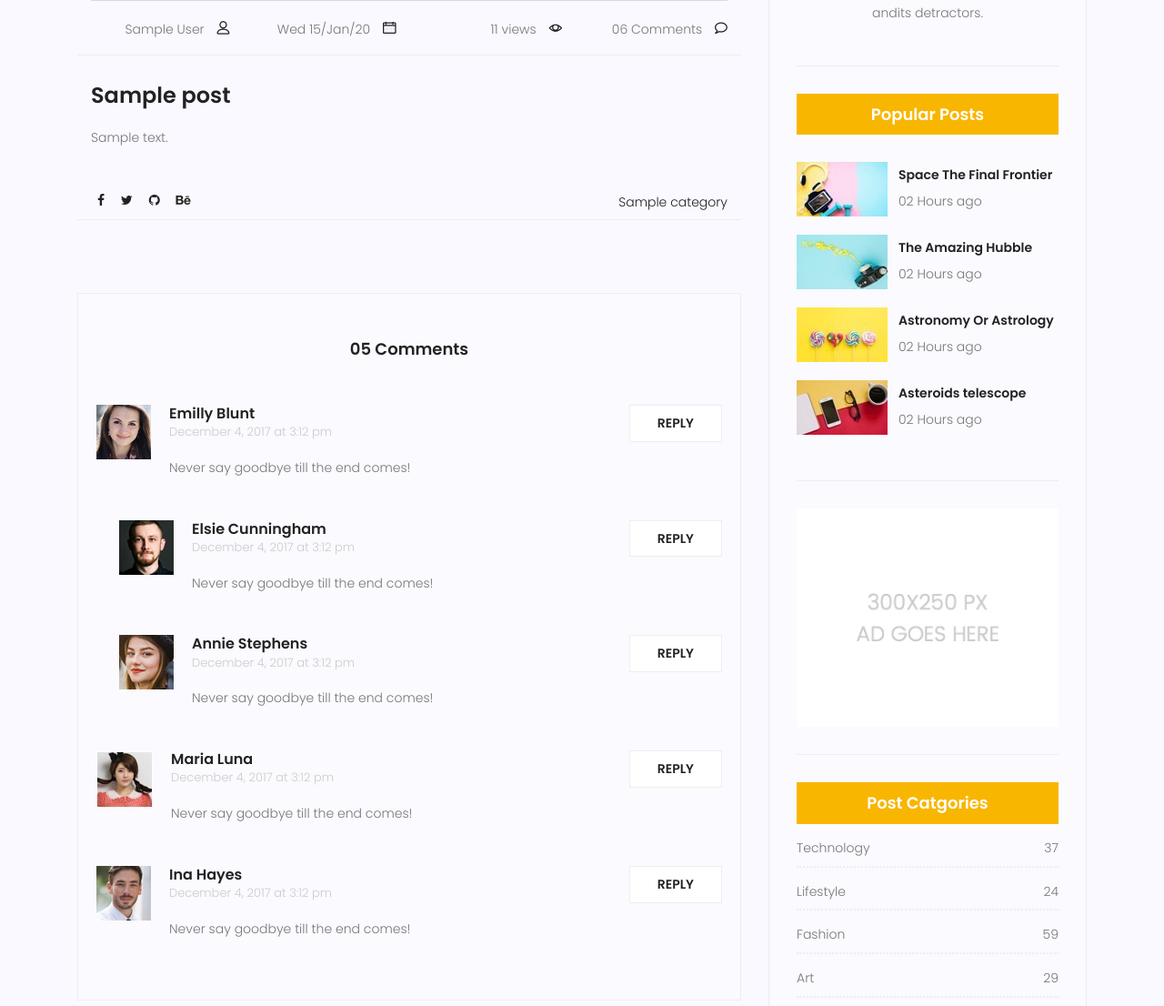
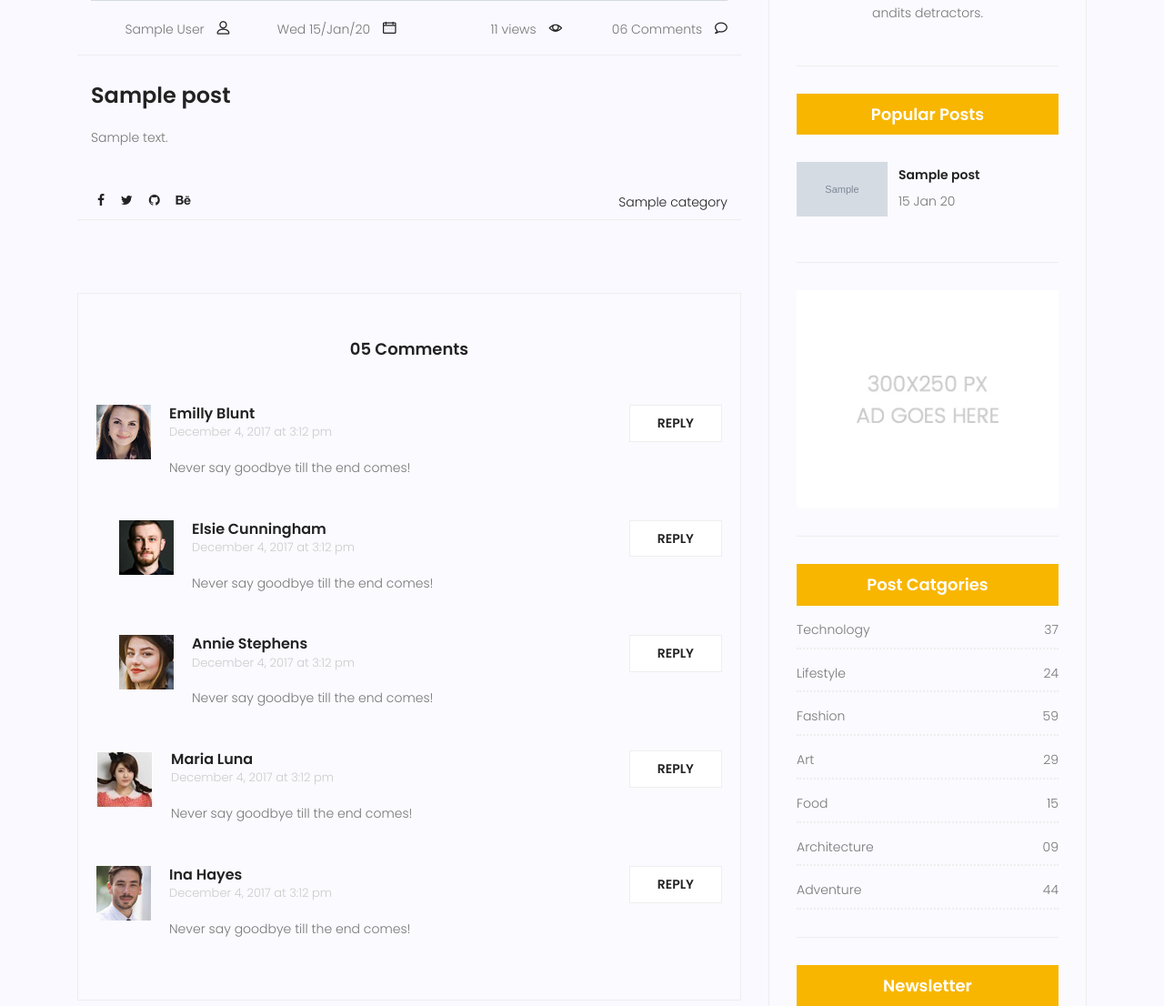
Before and after one commit to NimaBazargan/my-site, a Django app: page /blog/1 in a window 1280 px wide. Shown: the part 944-2050 px from the top of the page at 91% size. Run offline with Django 5.2, Linux system fonts and the light colour scheme; tables that the repository leaves empty hold one stand-in row (values such as "Sample post"); grey boxes marked "Sample" are stand-in pictures; some libraries are stand-ins or nearby versions.

Commit message:
updated popular posts
updated popular posts with inclusion tag and their date with simple tag

```diff
--- a/blog/templatetags/blog_tags.py
+++ b/blog/templatetags/blog_tags.py
@@ -2,6 +2,7 @@ from django import template
 from blog.models import Post
 from django.shortcuts import get_object_or_404
 from django.utils import timezone
+from datetime import datetime
 
 register = template.Library()
 
@@ -25,11 +26,46 @@ def show_prev_next(pid):
     else:
         next_post = list(posts)[0]
     context = {
-        'post' : post,
-        'posts' : posts,
         'index': index,
         'len_list': len_list,
         'prev_post': prev_post,
         'next_post': next_post,
     }
     return context
+
+@register.inclusion_tag('blog/blog-popular-post.html')
+def popular_post(arg=3):
+    posts = Post.objects.filter(status = 1, published_date__lte=timezone.now())
+    posts = posts.order_by("-views")[:arg]
+    context = {
+        'posts': posts,
+    }
+    return context
+
+@register.simple_tag(name='time')
+def function(pid):
+    post = Post.objects.get(id=pid)
+    current_time = timezone.now() - post.published_date
+    status = 0
+    if current_time.days < 1:
+        if current_time.seconds < 3600:
+            if current_time.seconds < 60:
+                return f"{current_time.seconds} Seconds ago"
+            else:
+                return f"{int(current_time.seconds/60)} Minutes ago"
+        else:
+            return f"{int(current_time.seconds/3600)} Hours ago"
+    if current_time.days < 31:
+        if timezone.now().month == post.published_date.month:
+            return f"{current_time.days} Days ago"
+        else:
+            if timezone.now().day < post.published_date.day:
+                return f"{current_time.days} Days ago"
+    if current_time.days < 366 :
+        if not (timezone.now().month == post.published_date.month and timezone.now().day == post.published_date.day):
+            now = post.published_date.date()
+            return now.strftime("%d %b")
+        else:
+            return post.published_date.strftime("%d %b %y")
+    else:
+        return post.published_date.strftime("%d %b %y")
--- a/statics/css/main.css
+++ b/statics/css/main.css
@@ -3656,6 +3656,8 @@ body.mobile-nav-active #mobile-nav-toggle {
 
 .widget-wrap .popular-post-widget .popular-post-list .thumb img {
   width: 100%;
+  width: 100px;
+  height: 60px;
 }
 
 .widget-wrap .popular-post-widget .single-post-list {
@@ -3907,6 +3909,8 @@ body.mobile-nav-active #mobile-nav-toggle {
   -moz-transition: all 0.3s ease 0s;
   -o-transition: all 0.3s ease 0s;
   transition: all 0.3s ease 0s;
+  width: 60px;
+  height: 60px;
 }
 
 .single-post-area .navigation-area .nav-left .lnr {
@@ -3946,6 +3950,8 @@ body.mobile-nav-active #mobile-nav-toggle {
   -moz-transition: all 0.3s ease 0s;
   -o-transition: all 0.3s ease 0s;
   transition: all 0.3s ease 0s;
+  width: 60px;
+  height: 60px;
 }
 
 .single-post-area .navigation-area .nav-right .lnr {
--- a/templates/blog/blog-popular-post.html
+++ b/templates/blog/blog-popular-post.html
@@ -1,50 +1,20 @@
 {% load static %}
+{% load blog_tags %}
 <div class="single-sidebar-widget popular-post-widget">
     <h4 class="popular-title">Popular Posts</h4>
     <div class="popular-post-list">
+        {% for post in posts %}
         <div class="single-post-list d-flex flex-row align-items-center">
             <div class="thumb">
-                <img class="img-fluid" src="{% static 'img/blog/pp1.jpg' %}" alt="">
+                <img class="img-fluid" src="{{post.image.url}}" alt="">
             </div>
             <div class="details">
                 <a href="#">
-                    <h6>Space The Final Frontier</h6>
+                    <h6>{{post.title}}</h6>
                 </a>
-                <p>02 Hours ago</p>
+                <p>{% time pid=post.id %}</p>
             </div>
         </div>
-        <div class="single-post-list d-flex flex-row align-items-center">
-            <div class="thumb">
-                <img class="img-fluid" src="{% static 'img/blog/pp2.jpg' %}" alt="">
-            </div>
-            <div class="details">
-                <a href="#">
-                    <h6>The Amazing Hubble</h6>
-                </a>
-                <p>02 Hours ago</p>
-            </div>
-        </div>
-        <div class="single-post-list d-flex flex-row align-items-center">
-            <div class="thumb">
-                <img class="img-fluid" src="{% static 'img/blog/pp3.jpg' %}" alt="">
-            </div>
-            <div class="details">
-                <a href="#">
-                    <h6>Astronomy Or Astrology</h6>
-                </a>
-                <p>02 Hours ago</p>
-            </div>
-        </div>
-        <div class="single-post-list d-flex flex-row align-items-center">
-            <div class="thumb">
-                <img class="img-fluid" src="{% static 'img/blog/pp4.jpg' %}" alt="">
-            </div>
-            <div class="details">
-                <a href="#">
-                    <h6>Asteroids telescope</h6>
-                </a>
-                <p>02 Hours ago</p>
-            </div>
-        </div>
+        {% endfor %}
     </div>
 </div>
--- a/templates/blog/blog-single.html
+++ b/templates/blog/blog-single.html
@@ -196,7 +196,7 @@
 				<div class="widget-wrap">
 					{% include 'blog/blog-search.html' %}
 					{% include 'blog/blog-user.html' %}
-					{% include 'blog/blog-popular-post.html' %}
+					{% popular_post %}
 					{% include 'blog/blog-ads.html' %}
 					{% include 'blog/blog-category.html' %}
 					{% include 'blog/blog-newsletter.html' %}
--- a/templates/prev-next.html
+++ b/templates/prev-next.html
@@ -4,8 +4,8 @@
 			{% if index != 0 %}
 			<div class="col-lg-6 col-md-6 col-12 nav-left flex-row d-flex justify-content-start align-items-center">
 				<div class="thumb">
-	                <a href="{% url 'blog:single' pid=prev_post.id %}"><img style="width: 60px; height: 60px;"
-	                        class="img-fluid" src="{{prev_post.image.url}}" alt=""></a>
+					<a href="{% url 'blog:single' pid=prev_post.id %}"><img class="img-fluid" src="{{prev_post.image.url}}"
+							alt=""></a>
 				</div>
 				<div class="arrow">
 					<a href="{% url 'blog:single' pid=prev_post.id %}"><span
@@ -32,8 +32,8 @@
 							class="lnr text-white lnr-arrow-right"></span></a>
 				</div>
 				<div class="thumb">
-	                <a href="{% url 'blog:single' pid=next_post.id %}"><img style="width: 60px;height: 60px;"
-	                        class="img-fluid" src="{{next_post.image.url}}" alt=""></a>
+					<a href="{% url 'blog:single' pid=next_post.id %}"><img class="img-fluid" src="{{next_post.image.url}}"
+							alt=""></a>
 				</div>
 			</div>
 			{% endif %}
```
Lines whose indentation alone changed are shown as unchanged.
